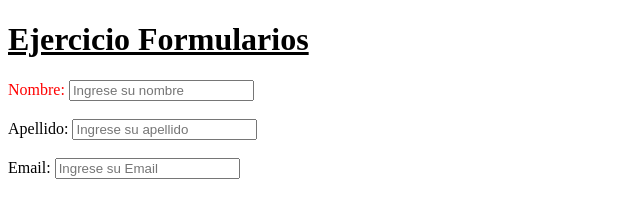
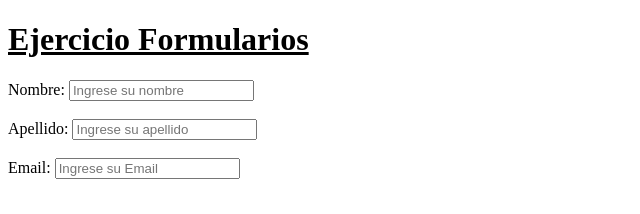
Before and after one commit to FakuKostasDvlpr/nucba2717, a plain HTML site: page tareas/formularios_2.html in a window 1280 px wide. Shown: the top 214 px of the page, 0-640 px from the left. Drawn offline with Linux system fonts and the light colour scheme.

Commit message:
Tareas actualizadas

```diff
--- a/tareas/formularios_2.html
+++ b/tareas/formularios_2.html
@@ -12,7 +12,7 @@
 
             <!--1° form-->
 
-            <label for="nombre" style="color: red;">Nombre:</label>
+            <label for="nombre">Nombre:</label>
             <input type="text" name="form1" id="Nombre" placeholder="Ingrese su nombre">
             <br><br>
 
```
